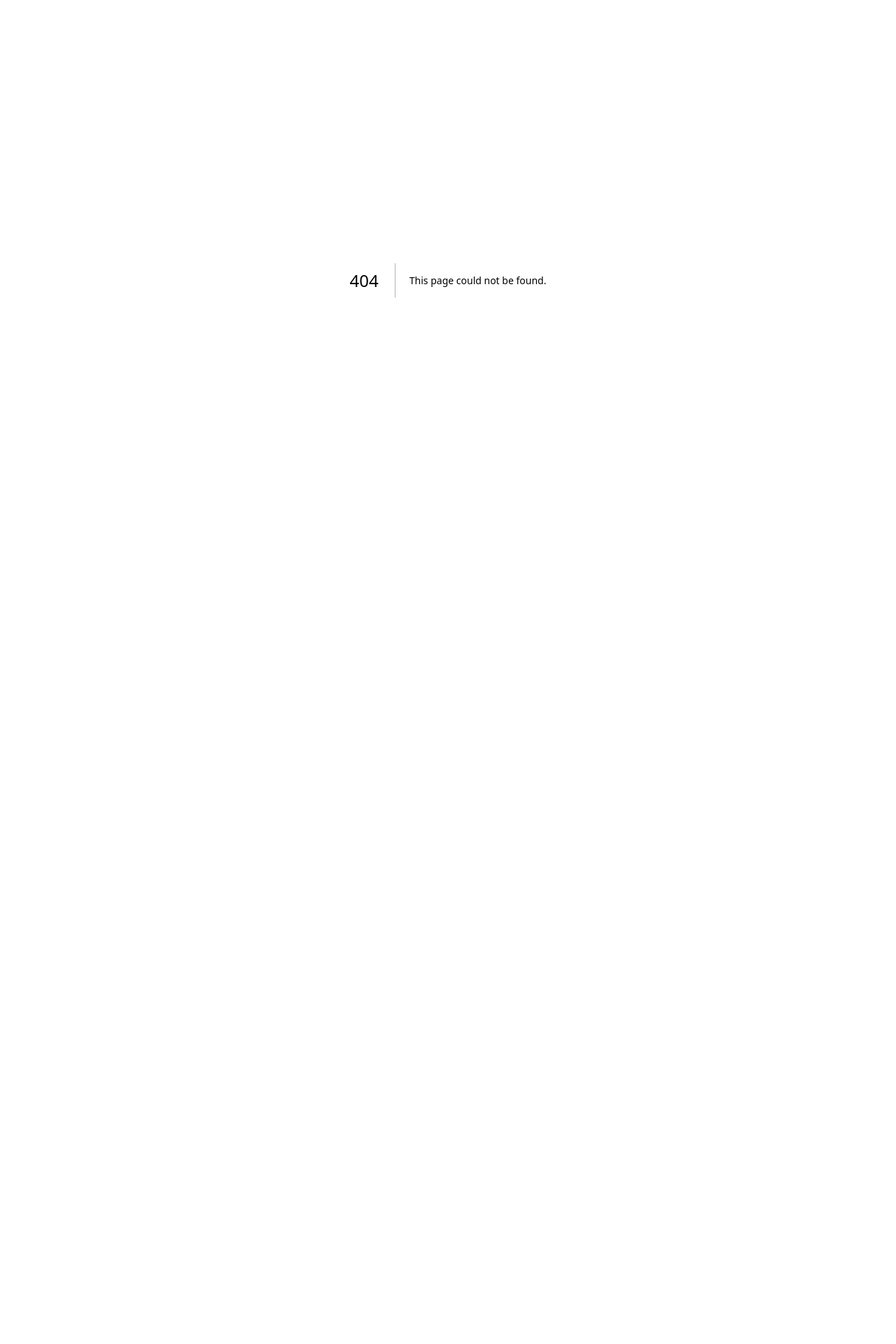
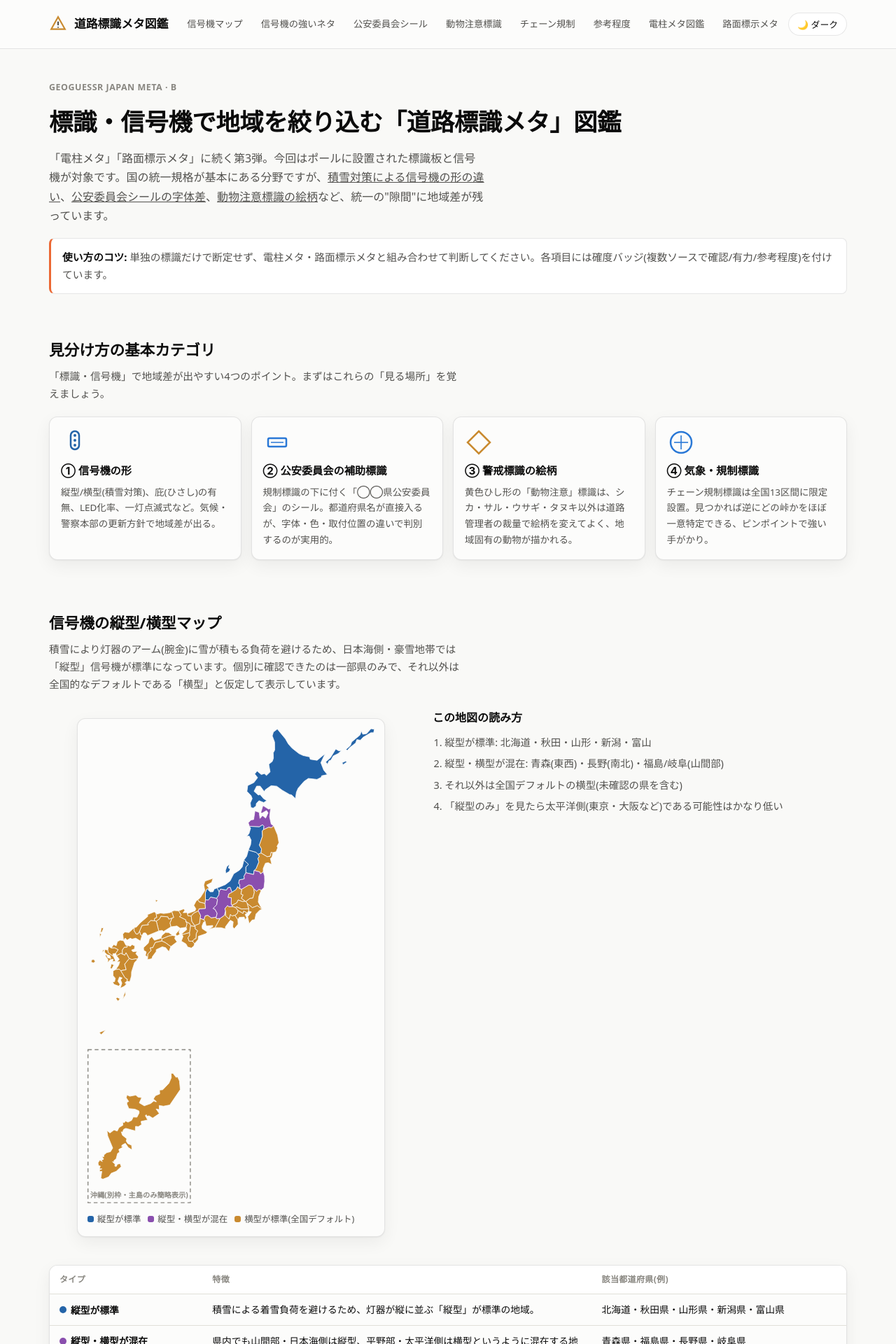
Before and after one commit to Qluqlu3/geo-meta, a Next.js app: page /road-signs in a window 1280 px wide. Before the commit this address had no page. Shown: the top 1920 px of the page at 70% size. Before the commit the page ends 800 px from the top, so only its background shows below. Built offline with nearby package versions, Linux system fonts and the light colour scheme.

Commit message:
道路標識メタページ(/road-signs)を追加し、既存ページと相互リンク

```diff
--- /dev/null
+++ b/app/road-signs/page.tsx
@@ -0,0 +1,128 @@
+import type { Metadata } from "next";
+import { BackToTop } from "@/components/BackToTop";
+import { AnimalSignShowcase } from "@/components/roadsigns/AnimalSignShowcase";
+import { ChainRegulationTable } from "@/components/roadsigns/ChainRegulationTable";
+import { KoanShowcase } from "@/components/roadsigns/KoanShowcase";
+import { LedRateTable } from "@/components/roadsigns/LedRateTable";
+import { ReferenceList } from "@/components/roadsigns/ReferenceList";
+import { RoadSignsFooter } from "@/components/roadsigns/RoadSignsFooter";
+import { RoadSignsHeader } from "@/components/roadsigns/RoadSignsHeader";
+import { RoadSignsLegend } from "@/components/roadsigns/RoadSignsLegend";
+import { SignalMap } from "@/components/roadsigns/SignalMap";
+import { SignalSpotlightCard } from "@/components/roadsigns/SignalSpotlightCard";
+import { SignalTypeTable } from "@/components/roadsigns/SignalTypeTable";
+import { signalOrientationInfo, signalSpotlights } from "@/data/roadSigns";
+
+export const metadata: Metadata = {
+  title: "道路標識メタ図鑑 | GeoGuessr 日本 標識・信号機の見分け方ガイド(β)",
+  description:
+    "GeoGuessr日本メタ: ポール設置の標識板・信号機(縦型/横型、公安委員会シール、動物注意標識、チェーン規制標識など)の地域差をまとめたリファレンス。",
+};
+
+export default function RoadSignsPage() {
+  return (
+    <>
+      <a className="skip-link" href="#main">
+        本文へスキップ
+      </a>
+      <RoadSignsHeader />
+      <main id="main">
+        <div className="container">
+          <section className="hero" id="top">
+            <span className="tagline">GeoGuessr Japan Meta · β</span>
+            <h1>標識・信号機で地域を絞り込む「道路標識メタ」図鑑</h1>
+            <p>
+              「電柱メタ」「路面標示メタ」に続く第3弾。今回はポールに設置された標識板と信号機が対象です。国の統一規格が基本にある分野ですが、
+              <a href="#signal-map">積雪対策による信号機の形の違い</a>、<a href="#koan">公安委員会シールの字体差</a>、
+              <a href="#animal">動物注意標識の絵柄</a>など、統一の"隙間"に地域差が残っています。
+            </p>
+            <div className="callout">
+              <strong>使い方のコツ:</strong>{" "}
+              単独の標識だけで断定せず、電柱メタ・路面標示メタと組み合わせて判断してください。各項目には確度バッジ(複数ソースで確認/有力/参考程度)を付けています。
+            </div>
+          </section>
+
+          <RoadSignsLegend />
+
+          <section id="signal-map">
+            <h2 className="section-title">信号機の縦型/横型マップ</h2>
+            <p className="section-sub">
+              積雪により灯器のアーム(腕金)に雪が積もる負荷を避けるため、日本海側・豪雪地帯では「縦型」信号機が標準になっています。個別に確認できたのは一部県のみで、それ以外は全国的なデフォルトである「横型」と仮定して表示しています。
+            </p>
+            <div className="map-wrap">
+              <figure className="map-figure">
+                <SignalMap />
+                <div className="map-legend">
+                  {(Object.keys(signalOrientationInfo) as (keyof typeof signalOrientationInfo)[]).map((key) => (
+                    <span key={key}>
+                      <i className="dot" style={{ background: `var(${signalOrientationInfo[key].colorVar})` }} />
+                      {signalOrientationInfo[key].label}
+                    </span>
+                  ))}
+                </div>
+              </figure>
+              <div className="map-side">
+                <h3>この地図の読み方</h3>
+                <ol>
+                  <li>縦型が標準: 北海道・秋田・山形・新潟・富山</li>
+                  <li>縦型・横型が混在: 青森(東西)・長野(南北)・福島/岐阜(山間部)</li>
+                  <li>それ以外は全国デフォルトの横型(未確認の県を含む)</li>
+                  <li>「縦型のみ」を見たら太平洋側(東京・大阪など)である可能性はかなり低い</li>
+                </ol>
+              </div>
+            </div>
+            <div style={{ marginTop: 24 }}>
+              <SignalTypeTable />
+            </div>
+          </section>
+
+          <section id="signal-notes">
+            <h2 className="section-title">信号機のその他の強いネタ</h2>
+            <p className="section-sub">
+              縦型/横型以外にも、警察庁の規格変更や各県警の更新方針の違いから生まれた、信号機まわりの強い識別ポイント。
+            </p>
+            {signalSpotlights.map((s) => (
+              <SignalSpotlightCard key={s.id} spotlight={s} />
+            ))}
+            <LedRateTable />
+          </section>
+
+          <section id="koan">
+            <h2 className="section-title">公安委員会の補助標識(シール)</h2>
+            <p className="section-sub">
+              一時停止・駐車禁止などの規制標識の下に付く「◯◯県公安委員会」の補助標識。都道府県名が直接書かれる最強の識別要素だが、Street
+              View解像度では文字が読めないことも多く、実戦では字体・色・取付位置の差で判別するのが現実的。出典は単一の個人ブログによる観察のため、確度は「有力」程度に留めています。
+            </p>
+            <KoanShowcase />
+          </section>
+
+          <section id="animal">
+            <h2 className="section-title">動物注意警戒標識の絵柄バリエーション</h2>
+            <p className="section-sub">
+              黄色ひし形の警戒標識「動物が飛び出すおそれあり」は、シカ・サル・ウサギ・タヌキ以外は道路管理者が任意にシルエットを差し替えてよく、全国で160種類以上のローカルバリエーションがあります。電柱・路面標示に次ぐ第3の柱になりうる、現役の強いネタです。
+            </p>
+            <AnimalSignShowcase />
+          </section>
+
+          <section id="chain">
+            <h2 className="section-title">チェーン規制標識</h2>
+            <p className="section-sub">
+              2018年に新設された、タイヤチェーンの装着を義務付ける標識。過去に大規模な立ち往生が発生した峠区間、全国13区間にのみ限定設置されています。
+            </p>
+            <ChainRegulationTable />
+          </section>
+
+          <section id="reference">
+            <h2 className="section-title">参考程度(採用保留の弱いネタ)</h2>
+            <p className="section-sub">
+              裏付け不足・未開拓・既存の結論と矛盾するなどの理由で主要コンテンツにはしていないが、記録として残している事例。
+            </p>
+            <ReferenceList />
+          </section>
+        </div>
+      </main>
+      <RoadSignsFooter />
+      <BackToTop />
+    </>
+  );
+}
--- a/components/Header.tsx
+++ b/components/Header.tsx
@@ -24,6 +24,7 @@ export function Header({ companies }: { companies: Company[] }) {
             </a>
           ))}
           <a href="/road-markings">🚧 路面標示メタ(β)</a>
+          <a href="/road-signs">🚧 道路標識メタ(β)</a>
         </nav>
         <ThemeToggle />
       </div>
--- a/components/roadmarkings/RoadMarkingsHeader.tsx
+++ b/components/roadmarkings/RoadMarkingsHeader.tsx
@@ -18,6 +18,7 @@ export function RoadMarkingsHeader() {
           <a href="#snow-pipe">消雪パイプ</a>
           <a href="#reference">参考程度</a>
           <a href="/">電柱メタ図鑑</a>
+          <a href="/road-signs">道路標識メタ</a>
         </nav>
         <ThemeToggle />
       </div>
```
